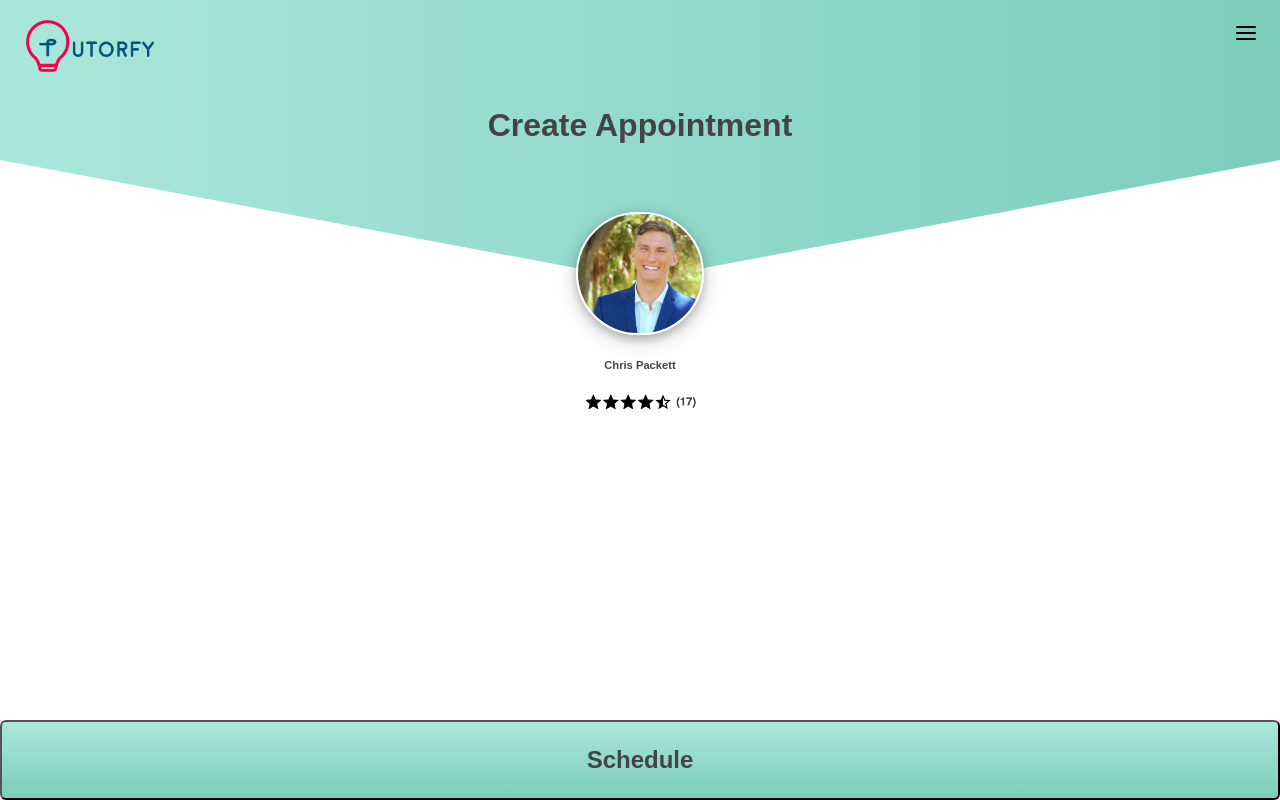
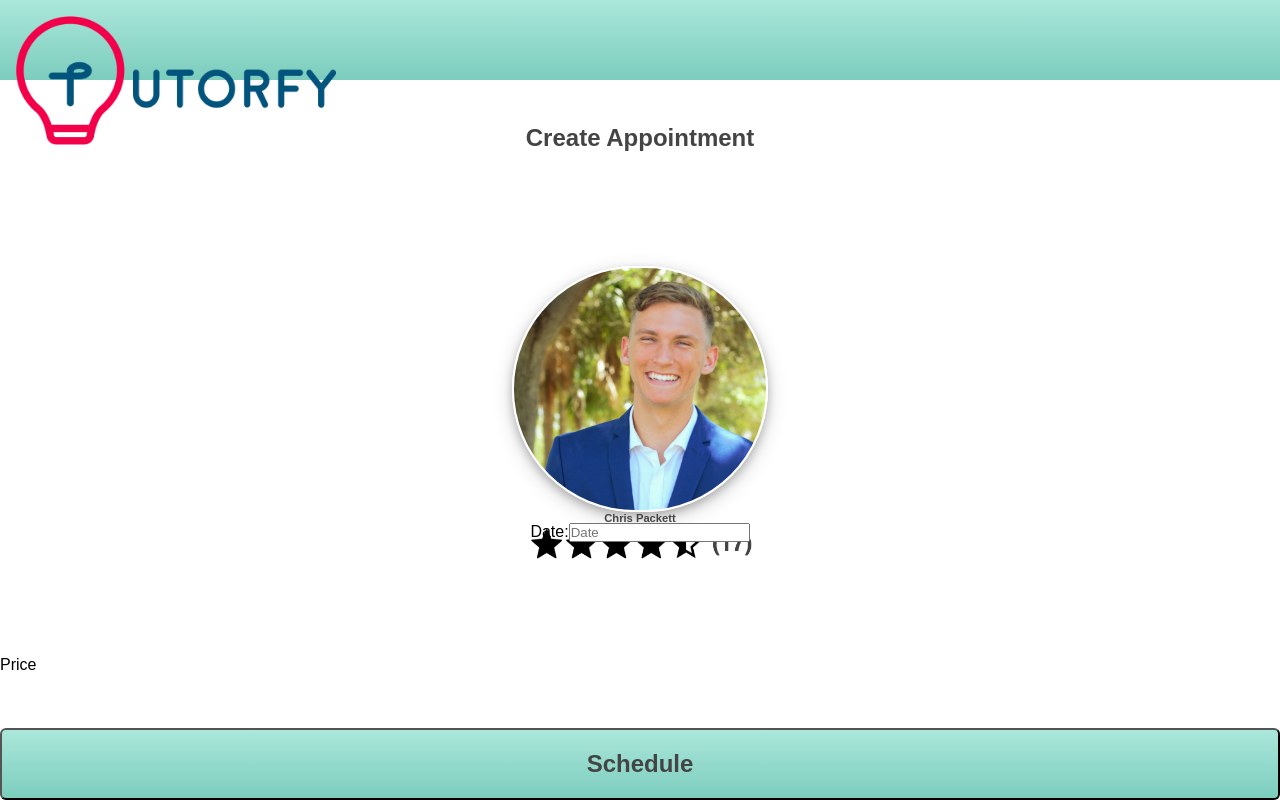
Before and after one commit to chris-packett/tutorfy, a React (Create React App) app: page / in a window 1280 px wide. Built offline with nearby package versions, Linux system fonts and the light colour scheme; the HTML template or start-up script is replaced by a standard one.

Commit message:
Refactored heavily, added all AppointmentPage components

```diff
--- a/src/App.css
+++ b/src/App.css
@@ -1,55 +1,82 @@
-.svg-container {
-    width: 100%;
+.app {
     height: 100%;
-    position: relative;
+}
+
+.top-container {
+    height: 10%;
+    background-image: linear-gradient(#ABE7DB, #7CCDBD);
+}
+
+#logo {
+    width: 25%;
+    margin-left: 1em;
+    margin-top: 1em;
+}
+
+.appointments-page {
     display: flex;
     flex-direction: column;
     align-items: center;
+    justify-content: space-between;
+    height: 90%;
+}
+
+.appointment-educator {
+    display: flex;
+    flex-direction: column;
+    align-items: center;
+    height: 20%;
 }
 
 #profile-pic {
-    max-width: 20%;
-    position: absolute;
-    top: 27.5%;
-    width: 100%;
+    width: 20%;
     border-radius: 20em;
     border: 2px solid white;
     box-shadow: 0 4px 8px 0 rgba(0, 0, 0, 0.2), 0 6px 20px 0 rgba(0, 0, 0, 0.19);
-    /* box-shadow: 4px 4px 10px grey; */
 }
 
 .profile-name {
-    max-width: 100%;
-    position: absolute;
-    top: 36.5%;
-    width: 100%;
-    text-align: center;
     color: #444444;
     font-size: .7em;
     font-weight: bold;
 }
 
 #ratings-pic {
-    max-width: 20%;
-    position: absolute;
-    top: 42.5%;
-    width: 100%;
+    width: 20%;
 }
 
-.create-appointment {
-    max-width: 100%;
-    position: absolute;
-    top: 12.5%;
+.appointment-header {
+    height: 10%;
+    display: flex;
+    justify-content: center;
+    align-items: flex-end;
+}
+
+.appointment-header-text {
+    color: #444444;
+    margin: 0;
+}
+
+.appointment-form {
+    height: 60%;
+}
+
+.appointment-form-date {
+}
+
+.schedule-appointment-section {
     width: 100%;
-    text-align: center;
-    color: #444444;
+    height: 20%;
+}
+
+.schedule-appointment-price {
+    width: 100%;
+    height: 50%;
 }
 
 .schedule-appointment-button {
-    position: absolute;
-    top: 90%;
     width: 100%;
-    height: 10%;
+    height: 50%;
     background-image: linear-gradient(#ABE7DB, #7CCDBD);
     color: #444444;
     font-size: 1.5em;
@@ -57,68 +84,3 @@
     outline: none;
     border-radius: .25em;
 }
-
-#logo {
-    max-width: 25%;
-    position: absolute;
-    top: 2.5%;
-    left: 5%;
-    width: 100%;
-    align-self: flex-start;
-}
-
-@media only screen and (min-width: 600px)  {
-    #profile-pic {
-        max-width: 10%;
-        position: absolute;
-        top: 26.5%;
-        width: 100%;
-        border-radius: 20em;
-    }
-
-    #logo {
-        max-width: 10%;
-        position: absolute;
-        top: 2.5%;
-        left: 2%;
-        width: 100%;
-        align-self: flex-start;
-    }
-
-    .create-appointment {
-        font-size: 2em;
-        top: 10%;
-    }
-
-    .profile-name {
-        top: 42.5%;
-    }
-
-    #ratings-pic {
-        top: 49%;
-        max-width: 10%;
-    }
-}
-
-
-.svg-unit {
-    background-color: white;
-}
-
-.rect-unit {
-    fill: url(#grad1);
-}
-
-.polygon-unit {
-    fill: url(#grad1);
-}
-
-.start {
-    stop-color:#ABE7DB;
-    stop-opacity:1
-}
-
-.end {
-    stop-color: #7CCDBD;
-    stop-opacity:1
-}
--- a/src/App.js
+++ b/src/App.js
@@ -1,20 +1,15 @@
 import React, { Component } from 'react';
-import BackgroundSVG from './components/BackgroundSVG'
-import Menu from './components/Menu'
+import AppointmentsPage from './components/Appointments/AppointmentsPage'
 import './App.css';
 
 class App extends Component {
   render() {
     return (
-      <div className="svg-container" id="background-svg">
-        <BackgroundSVG />
-        <img src="/assets/logo-v2.png" alt="logo" id="logo"/>
-        <Menu />
-        <h2 className="create-appointment">Create Appointment</h2>
-        <img src="/assets/linkedinpic.jpg" alt="pic" id="profile-pic" />
-        <h5 className="profile-name">Chris Packett</h5>
-        <img src="/assets/ratingsSample.png" alt="rating-pic" id="ratings-pic" />
-        <button className="schedule-appointment-button">Schedule</button>
+      <div className="app">
+        <div className="top-container">
+          <img src="/assets/logo-v2.png" alt="logo" id="logo"/>
+        </div>
+        <AppointmentsPage />
       </div>
     );
   }
--- /dev/null
+++ b/src/components/Appointments/AppointmentEducator.js
@@ -0,0 +1,15 @@
+import React, { Component } from 'react';
+
+class AppointmentEducator extends Component {
+    render() {
+        return (
+            <div className="appointment-educator">
+                <img src="/assets/linkedinpic.jpg" alt="pic" id="profile-pic" />
+                <h5 className="profile-name">Chris Packett</h5>
+                <img src="/assets/ratingsSample.png" alt="rating-pic" id="ratings-pic" />
+            </div>
+        );
+    }
+}
+
+export default AppointmentEducator;
--- /dev/null
+++ b/src/components/Appointments/AppointmentForm.js
@@ -0,0 +1,16 @@
+import React, { Component } from 'react';
+
+class AppointmentForm extends Component {
+    render() {
+        return (
+            <div>
+                <label>
+                    Date:
+                    <input type="text" placeholder="Date"/>
+                </label>
+            </div>
+        );
+    }
+}
+
+export default AppointmentForm;
--- /dev/null
+++ b/src/components/Appointments/AppointmentHeader.js
@@ -0,0 +1,13 @@
+import React, { Component } from 'react';
+
+class AppointmentHeader extends Component {
+    render() {
+        return (
+            <div className="appointment-header">
+                <h2 className="appointment-header-text">Create Appointment</h2>
+            </div>
+        );
+    }
+}
+
+export default AppointmentHeader;
--- /dev/null
+++ b/src/components/Appointments/AppointmentPrice.js
@@ -0,0 +1,13 @@
+import React, { Component } from 'react';
+
+class AppointmentPrice extends Component {
+    render() {
+        return (
+            <div className="schedule-appointment-price">
+                Price
+            </div>
+        );
+    }
+}
+
+export default AppointmentPrice;
--- /dev/null
+++ b/src/components/Appointments/AppointmentsPage.js
@@ -0,0 +1,23 @@
+import React, { Component } from 'react';
+import AppointmentEducator from './AppointmentEducator'
+import AppointmentForm from './AppointmentForm'
+import AppointmentPrice from './AppointmentPrice'
+import AppointmentHeader from './AppointmentHeader'
+
+class AppointmentsPage extends Component {
+    render() {
+        return (
+            <div className="appointments-page">
+                <AppointmentHeader />
+                <AppointmentEducator />
+                <AppointmentForm />
+                <div className="schedule-appointment-section">
+                    <AppointmentPrice />
+                    <button className="schedule-appointment-button">Schedule</button>
+                </div>
+            </div>
+        );
+    }
+}
+
+export default AppointmentsPage;
--- a/src/components/Menu.css
+++ b/src/components/Menu.css
@@ -1,4 +1,4 @@
-.nav-wrapper {
+/* .nav-wrapper {
     position: fixed;
     top: 0;
     left: 0;
@@ -120,4 +120,4 @@ opacity: 1;
 #nav:checked ~ .nav-wrapper ul li a {
 opacity: 1;
 transform: translateX(0);
-}
+} */
--- a/src/components/Menu.js
+++ b/src/components/Menu.js
@@ -1,26 +1,26 @@
-import React, { Component } from 'react';
-import './Menu.css';
+// import React, { Component } from 'react';
+// import './Menu.css';
 
-class Menu extends Component {
-    render() {
-        return (
-        <nav>
-          <label htmlFor="nav" className="nav-btn">
-                <i></i>
-                <i></i>
-                <i></i>
-          </label>
-          <div className="nav-wrapper">
-                <ul>
-                      <li><a href="https://www.linkedin.com/in/chris-packett/">Home</a></li>
-                      <li><a href="https://www.linkedin.com/in/chris-packett/">Schedule</a></li>
-                      <li><a href="https://www.linkedin.com/in/chris-packett/">Settings</a></li>
-                      <li><a href="https://www.linkedin.com/in/chris-packett/">Log Out</a></li>
-                </ul>
-          </div>
-        </nav>
-        );
-    }
-}
+// class Menu extends Component {
+//     render() {
+//         return (
+//         <nav>
+//           <label htmlFor="nav" className="nav-btn">
+//                 <i></i>
+//                 <i></i>
+//                 <i></i>
+//           </label>
+//           <div className="nav-wrapper">
+//                 <ul>
+//                       <li><a href="https://www.linkedin.com/in/chris-packett/">Home</a></li>
+//                       <li><a href="https://www.linkedin.com/in/chris-packett/">Schedule</a></li>
+//                       <li><a href="https://www.linkedin.com/in/chris-packett/">Settings</a></li>
+//                       <li><a href="https://www.linkedin.com/in/chris-packett/">Log Out</a></li>
+//                 </ul>
+//           </div>
+//         </nav>
+//         );
+//     }
+// }
 
-export default Menu;
+// export default Menu;
--- a/src/index.css
+++ b/src/index.css
@@ -1,20 +1,18 @@
 * {
   box-sizing: border-box;
+  margin: 0;
+  padding: 0;
 }
 
 html, body {
   width: 100%;
   height: 100%;
-  margin: 0;
-  padding: 0;
   font-family: sans-serif;
-  background-image: url(#background-svg);
+  /* background-image: url(#background-svg); */
 }
 
 #root {
   width: 100%;
   height: 100%;
-  margin: 0;
-  padding: 0;
   font-family: sans-serif;
 }
```
Also changed, not shown: src/App2.css (added, +30 -0 lines).
